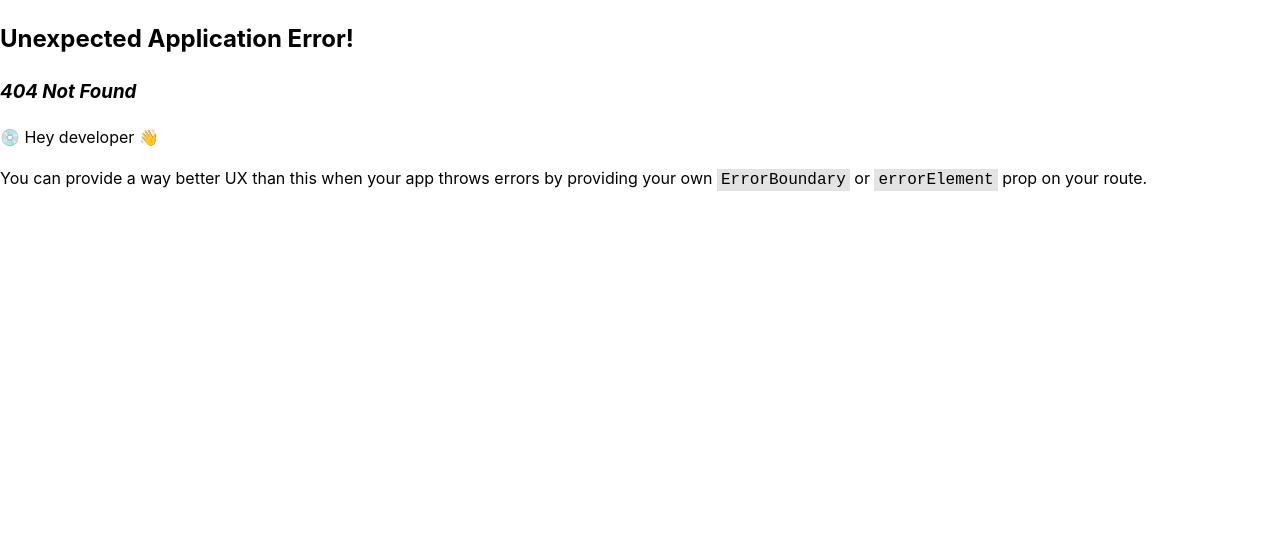
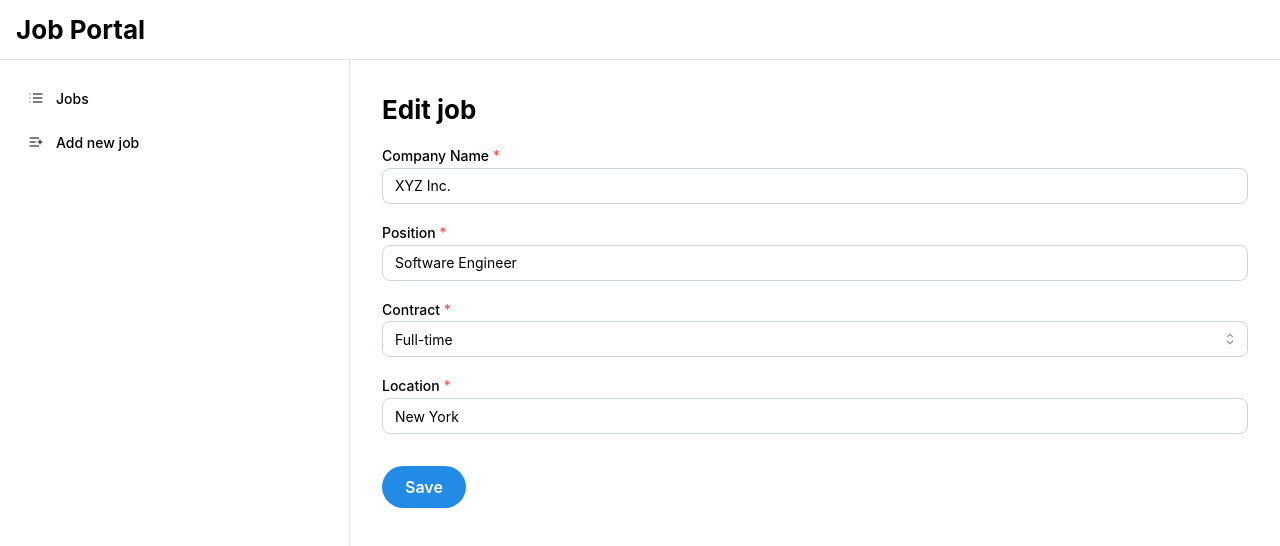
Before and after one commit to Ripon876/job-portal-frontend, a React (Vite) app: page /dashboard/jobs/1/edit in a window 1280 px wide. Before the commit this address had no page. Shown: the top 546 px of the page. Built offline with nearby package versions, Linux system fonts and the light colour scheme.

Commit message:
feat: add route for EditJob page and implement page for editing job details

```diff
--- /dev/null
+++ b/src/pages/dashboard/admin/EditJob.tsx
@@ -0,0 +1,36 @@
+import { Box, Title } from "@mantine/core";
+import JobForm from "@/components/forms/JobForm";
+
+type Props = {};
+type FormValues = {
+  companyName: string;
+  position: string;
+  contract: string;
+  location: string;
+};
+
+const EditJob = ({}: Props) => {
+  const initialValues = {
+    companyName: "XYZ Inc.",
+    position: "Software Engineer",
+    contract: "Full-time",
+    location: "New York",
+  };
+
+  const handleSubmit = (data: FormValues) => {
+    console.log("edit job data", data);
+  };
+
+  return (
+    <Box p={"md"} maw={"1024px"} mx={"auto"}>
+      <Title order={2} pb={"md"}>
+        Edit job
+      </Title>
+      <Box>
+        <JobForm initialValues={initialValues} handleSubmit={handleSubmit} />
+      </Box>
+    </Box>
+  );
+};
+
+export default EditJob;
--- a/src/router/index.tsx
+++ b/src/router/index.tsx
@@ -2,6 +2,7 @@ import Login from "@/pages/auth/Login";
 import Signup from "@/pages/auth/Signup";
 import Jobs from "@/pages/dashboard/Jobs";
 import AddJob from "@/pages/dashboard/admin/AddJob";
+import EditJob from "@/pages/dashboard/admin/EditJob";
 import AppliedJobs from "@/pages/dashboard/user/AppliedJobs";
 import Authenticated from "@/components/auth/Authenticated";
 import DashboardLayout from "@/components/layout/DashboardLayout";
@@ -38,6 +39,10 @@ const router: any = createBrowserRouter([
                 path: "jobs/add",
                 element: <AddJob />,
               },
+              {
+                path: "jobs/:id/edit",
+                element: <EditJob />,
+              },
             ],
           },
           {
```
